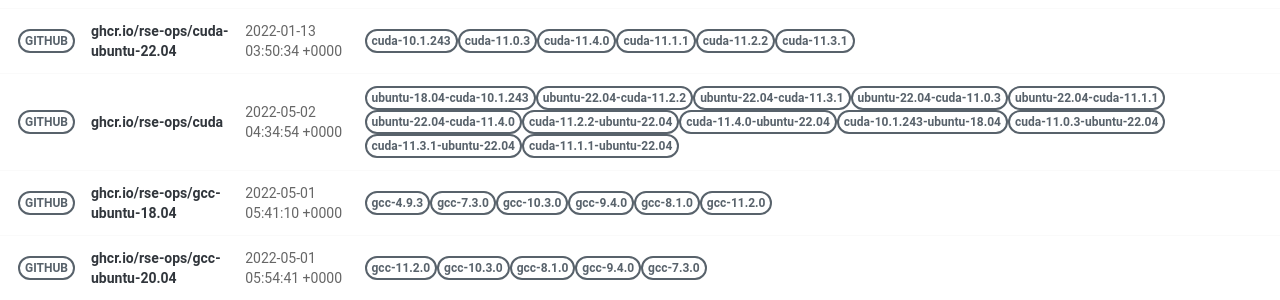
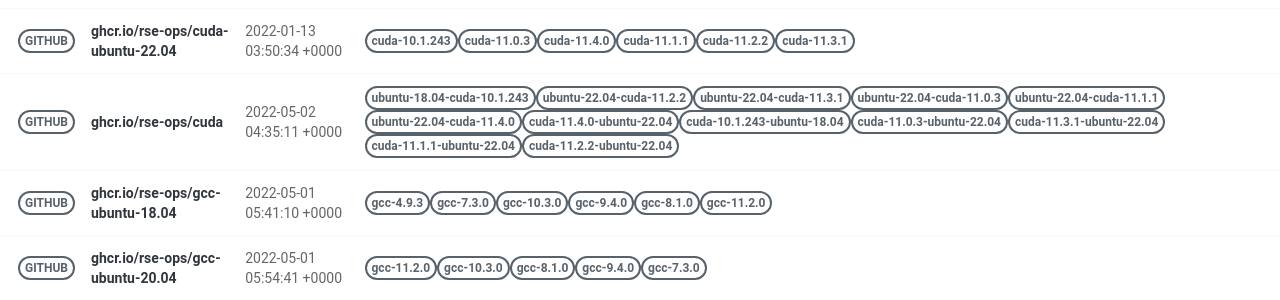
Before and after one commit to rse-ops/docker-images, a Jekyll site: the page built from pages/index.md, in a window 1280 px wide. Shown: the part 421-721 px from the top of the page. Built offline with Jekyll 4.4.1, drawn with Linux system fonts in a browser that asks for light colours; nearby versions of some CDN libraries.

Commit message:
Automated push to update library 2022-05-02

```diff
--- a/_library/ghcr.io-rse-ops-cuda.md
+++ b/_library/ghcr.io-rse-ops-cuda.md
@@ -1,7 +1,7 @@
 ---
 layout: container
 name: ghcr.io/rse-ops/cuda
-updated_at: 2022-05-02 04:34:54.314658
+updated_at: 2022-05-02 04:35:11.937154
 
 
 container_url: https://github.com/orgs/rse-ops/packages/container/package/cuda
@@ -42,5 +39,8 @@ versions:
  - tag: cuda-11.1.1-ubuntu-22.04
    dockerfile: https://github.com/rse-ops/docker-images/blob/main/ubuntu/cuda/Dockerfile
    manifest: https://crane.ggcr.dev/manifest/ghcr.io/rse-ops/cuda:cuda-11.1.1-ubuntu-22.04
+ - tag: cuda-11.2.2-ubuntu-22.04
+   dockerfile: https://github.com/rse-ops/docker-images/blob/main/ubuntu/cuda/Dockerfile
+   manifest: https://crane.ggcr.dev/manifest/ghcr.io/rse-ops/cuda:cuda-11.2.2-ubuntu-22.04
 
 ---
```
Also changed, not shown: other parts of _library/ghcr.io-rse-ops-cuda.md (+0 -3 lines).
